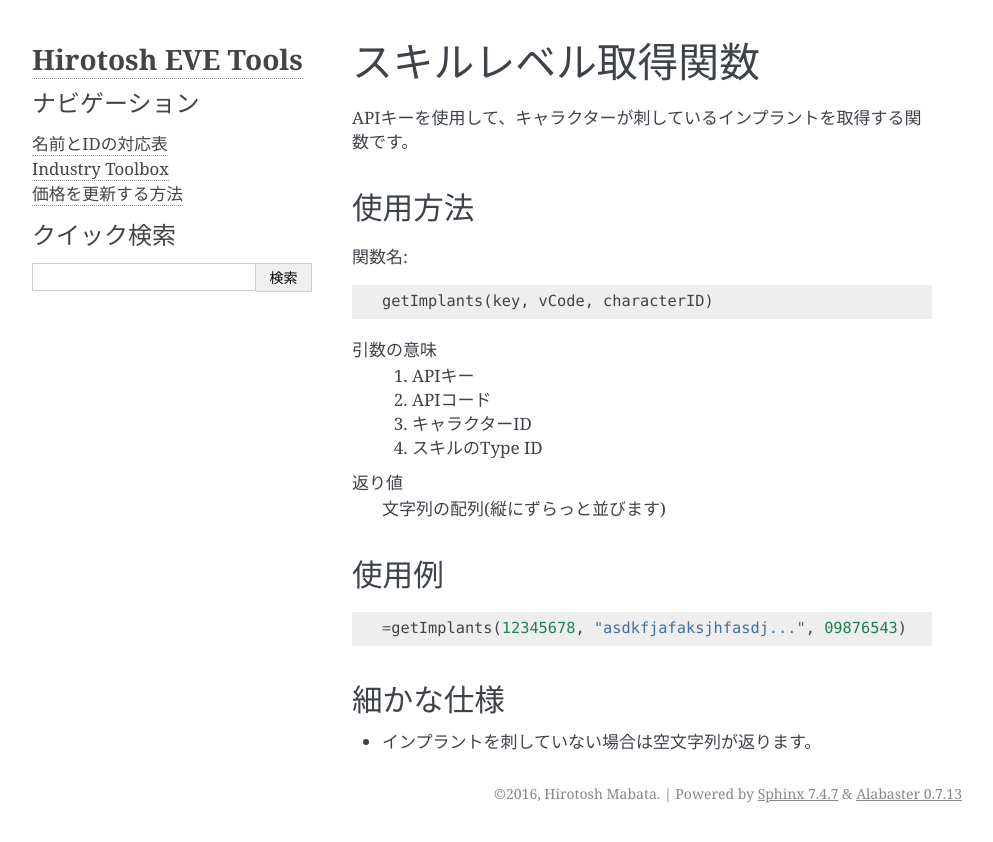
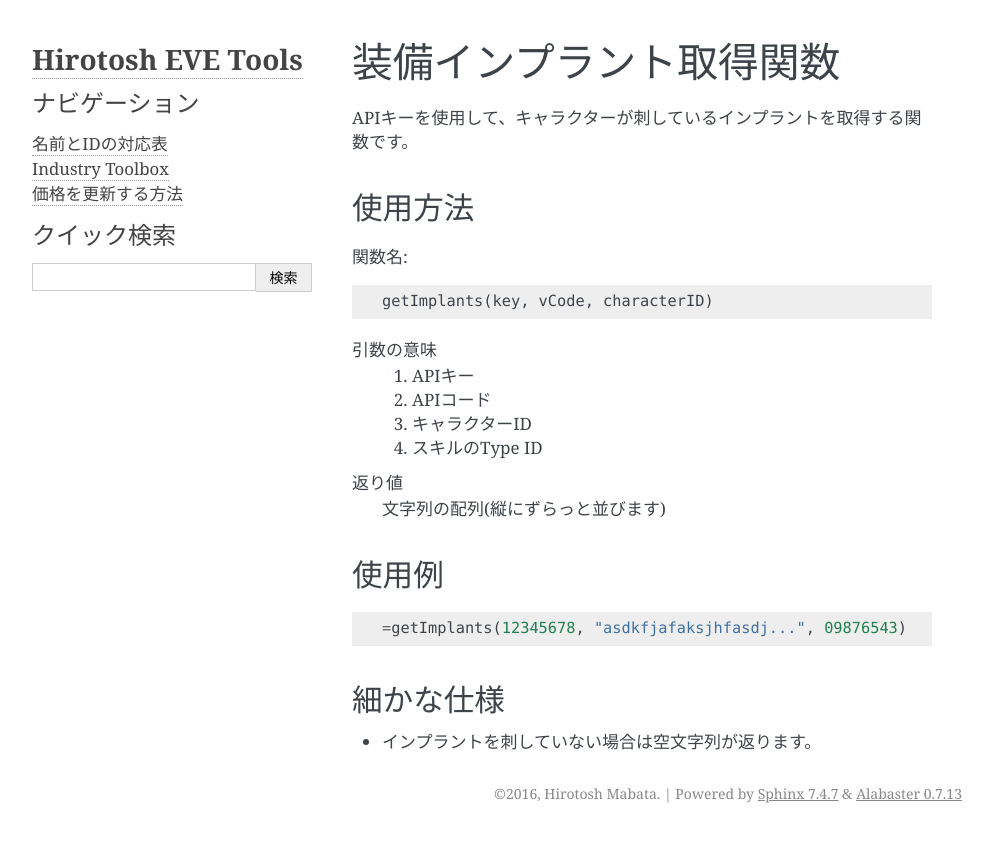
Before and after one commit to HirotoshMabata/eve-tools-doc, a Sphinx documentation site: the page built from source/get_implants.rst, in a window 1280 px wide. Shown: the top 842 px of the page, without its empty margins (148-1141 px from the left). Built offline with Sphinx 7.4.7, drawn with Linux system fonts in a browser that asks for light colours; formulas are drawn with MathJax 3.

Commit message:
タイトルを修正

```diff
--- a/source/get_implants.rst
+++ b/source/get_implants.rst
@@ -1,7 +1,7 @@
 .. _get_implants:
 
-スキルレベル取得関数
-====================
+装備インプラント取得関数
+========================
 
 APIキーを使用して、キャラクターが刺しているインプラントを取得する関数です。
 
```
